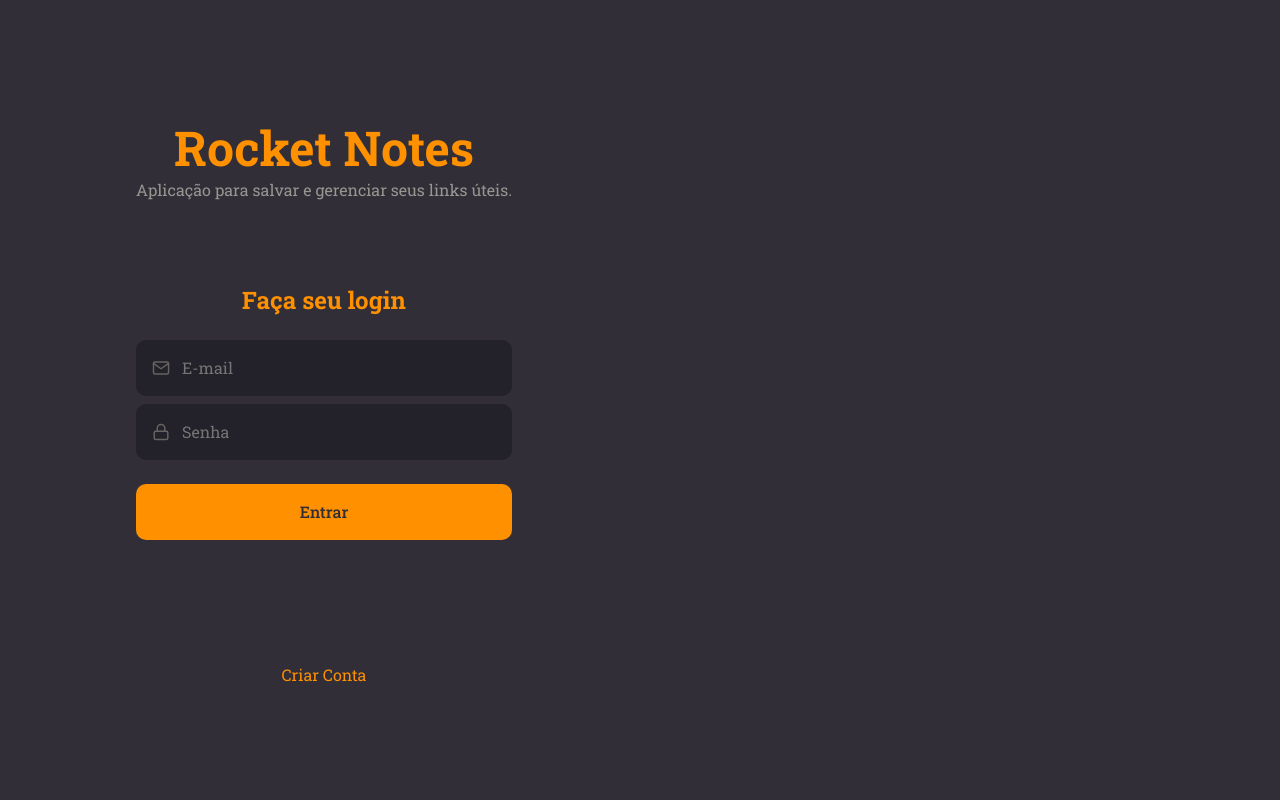
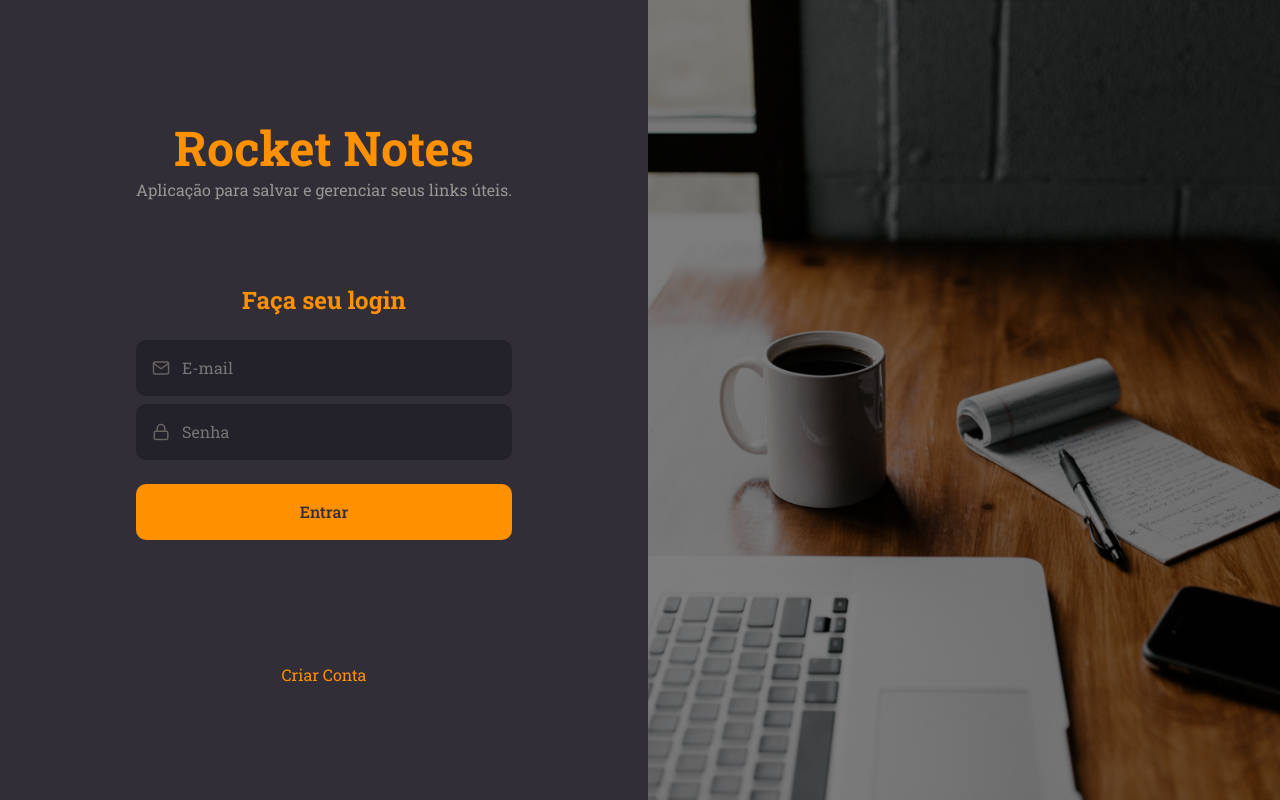
Before and after one commit to jdeymisson/rocketnotes-front, a React (Vite) app: page / in a window 1280 px wide. Built offline with nearby package versions, Linux system fonts and the light colour scheme.

Commit message:
Finalizado a página de login

```diff
--- a/src/pages/SignIn/index.jsx
+++ b/src/pages/SignIn/index.jsx
@@ -1,4 +1,4 @@
-import { Container, Form } from "./styles";
+import { Container, Form, Background } from "./styles";
 import { FiMail, FiLock } from 'react-icons/fi';
 
 import { Input } from '../../components/Input'
@@ -22,6 +22,8 @@
 
         <a href="#">Criar Conta</a>
       </Form>
+
+      <Background />
     </Container>
   );
 };
--- a/src/pages/SignIn/styles.js
+++ b/src/pages/SignIn/styles.js
@@ -1,4 +1,5 @@
 import styled from 'styled-components';
+import backgroundImg from '../../assets/background.png'
 
 export const Container = styled.div`
   height: 100vh;
@@ -38,3 +39,10 @@
     color: ${({ theme }) => theme.COLORS.ORANGE};
   }
 `;
+
+export const Background = styled.div`
+  flex: 1;
+  background: url(${backgroundImg}) no-repeat center center;
+  background-size: cover;
+  filter: brightness(.5);
+`;
```
Also changed, not shown: src/assets/background.png (added).
